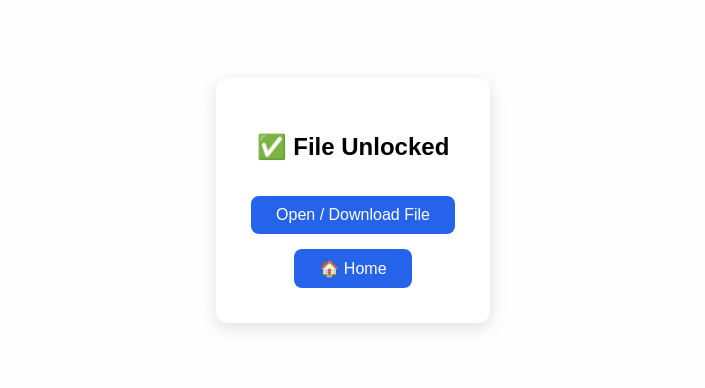
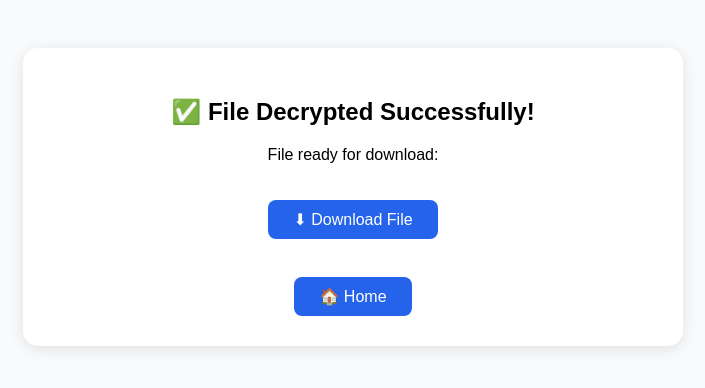
Before and after one commit to Eshwar2-cyber/SmartQr, a Flask app: template templates/decrypted_success.html in a window 1280 px wide. Shown: the top 388 px of the page, without its empty margins (287-992 px from the left). Run offline with Flask 3, Linux system fonts and the light colour scheme; the template is opened without the code that fills it: most values are stand-ins (such as "Sample title", 1, 10 or a date in 2020).

Commit message:
Fix QR final

```diff
--- a/app.py
+++ b/app.py
@@ -1,5 +1,5 @@
-from flask import Flask, render_template, request, send_file, jsonify
-import os, qrcode, base64, time, shutil, json, uuid, hashlib
+from flask import Flask, render_template, request, send_file, jsonify, Response
+import os, qrcode, base64, time, shutil, json, uuid, hashlib, mimetypes
 from werkzeug.utils import secure_filename
 from cryptography.fernet import Fernet
 
@@ -12,19 +12,23 @@ STATIC = os.path.join(BASE, "static")
 QRFOLDER = os.path.join(STATIC, "qrcodes")
 CHUNKS = os.path.join(BASE, "chunks")
 
+# Ensure directories
 for f in [UPLOAD, ENCRYPT, STATIC, QRFOLDER, CHUNKS]:
     os.makedirs(f, exist_ok=True)
 
 PUBLIC = "https://smartqr-oyjd.onrender.com"
 CHUNK_SIZE = 1 * 1024 * 1024  # 1MB
 
+
 def make_key():
     return Fernet.generate_key().decode()
+
 
 def parse_key(k):
     return k.encode()
 
-# ---------- Encryption: streaming Fernet ----------
+
+# ----------- Encryption: Streaming Fernet -----------
 def encrypt_stream(src, dst, key):
     f = Fernet(key)
     with open(src, "rb") as fin, open(dst, "wb") as fout:
@@ -34,15 +38,12 @@ def encrypt_stream(src, dst, key):
                 break
             fout.write(f.encrypt(chunk))
 
+
 def decrypt_stream(src, dst, key):
     f = Fernet(key)
     with open(src, "rb") as fin, open(dst, "wb") as fout:
-        while True:
-            # Fernet writes independent tokens — read until end
-            token = fin.read()
-            if not token:
-                break
-            fout.write(f.decrypt(token))
+        data = fin.read()
+        fout.write(f.decrypt(data))
 
 
 @app.route("/")
@@ -50,7 +51,7 @@ def index():
     return render_template("preview.html")
 
 
-# ---------- Chunk upload (binary safe + resume) ----------
+# -------- Chunk Upload (resume-safe + binary write) --------
 @app.route("/upload_chunk", methods=["POST"])
 def upload_chunk():
     file_id = request.form["file_id"]
@@ -64,9 +65,8 @@ def upload_chunk():
     part_path = os.path.join(folder, f"{index:08d}.part")
 
     if os.path.exists(part_path):
-        return "OK", 200  # resume support
+        return "OK", 200
 
-    # ✅ raw binary write
     chunk.stream.seek(0)
     with open(part_path, "wb") as f:
         shutil.copyfileobj(chunk.stream, f)
@@ -74,6 +74,7 @@ def upload_chunk():
     return "OK", 200
 
 
+# -------- Finish Upload, merge chunks, encrypt --------
 @app.route("/finish_upload")
 def finish_upload():
     file_id = request.args.get("file_id")
@@ -81,12 +82,12 @@ def finish_upload():
     folder = os.path.join(CHUNKS, file_id)
 
     if not os.path.isdir(folder):
-        return jsonify({"status": "error"}), 404
+        return jsonify({"status": "error", "error": "missing chunks"}), 404
 
-    # merge chunks
     final_path = os.path.join(UPLOAD, filename)
     parts = sorted([p for p in os.listdir(folder) if p.endswith(".part")])
 
+    # MERGE
     with open(final_path, "wb") as out:
         for p in parts:
             with open(os.path.join(folder, p), "rb") as ch:
@@ -100,11 +101,11 @@ def finish_upload():
     encrypt_stream(final_path, enc_path, parse_key(key))
     os.remove(final_path)
 
-    # metadata
+    # Save metadata (expiry)
     with open(enc_path + ".meta", "w") as f:
         json.dump({"time": time.time()}, f)
 
-    # Generate QR
+    # Make QR
     qr_name = f"{filename}_qr.png"
     qrcode.make(f"{PUBLIC}/view/{filename}").save(os.path.join(QRFOLDER, qr_name))
 
@@ -117,6 +118,7 @@ def finish_upload():
     })
 
 
+# -------- Success Page --------
 @app.route("/success/<filename>")
 def success(filename):
     filename = secure_filename(filename)
@@ -124,7 +126,6 @@ def success(filename):
     qr_image = f"{filename}_qr.png"
     public_link = f"{PUBLIC}/view/{filename}"
 
-    # expiry
     meta = os.path.join(ENCRYPT, filename + ".meta")
     expires = None
     if os.path.exists(meta):
@@ -142,6 +143,7 @@ def success(filename):
     )
 
 
+# -------- View file page --------
 @app.route("/view/<filename>")
 def view(filename):
     filename = secure_filename(filename)
@@ -155,11 +157,12 @@ def unlock(filename):
     return render_template("unlock.html", filename=secure_filename(filename))
 
 
+# -------- Decrypt file --------
 @app.route("/decrypt/<filename>", methods=["POST"])
 def decrypt(filename):
     filename = secure_filename(filename)
+    enc_path = os.path.join(ENCRYPT, filename)
     key = request.form.get("key")
-    enc_path = os.path.join(ENCRYPT, filename)
 
     if not os.path.exists(enc_path):
         return render_template("404.html")
@@ -175,8 +178,7 @@ def decrypt(filename):
     return render_template("decrypted_success.html", link=f"/uploads/{filename}")
 
 
-from flask import Response
-
+# -------- ✅ UNIVERSAL STREAMING FOR VIDEO, PDF, IMAGES --------
 @app.route("/uploads/<filename>")
 def serve_file(filename):
     filename = secure_filename(filename)
@@ -185,35 +187,45 @@ def serve_file(filename):
     if not os.path.exists(path):
         return render_template("404.html")
 
-    file_size = os.path.getsize(path)
-    range_header = request.headers.get("Range")
+    mimetype = mimetypes.guess_type(path)[0] or "application/octet-stream"
 
-    if range_header:
-        # Parse byte range: "bytes=start-end"
-        range_match = range_header.replace("bytes=", "").split("-")
-        start = int(range_match[0])
-        end = file_size - 1 if range_match[1] == "" else int(range_match[1])
-        length = end - start + 1
+    # ✅ VIDEO STREAMING
+    if mimetype.startswith("video/"):
+        file_size = os.path.getsize(path)
+        range_header = request.headers.get("Range")
 
-        with open(path, "rb") as f:
-            f.seek(start)
-            data = f.read(length)
+        if range_header:
+            bytes_range = range_header.replace("bytes=", "").split("-")
+            start = int(bytes_range[0])
+            end = file_size - 1 if bytes_range[1] == "" else int(bytes_range[1])
+            length = end - start + 1
 
-        rv = Response(data,
-                      206,
-                      mimetype="video/mp4",
-                      content_type="video/mp4",
-                      direct_passthrough=True,
-                      headers={
-            "Content-Range": f"bytes {start}-{end}/{file_size}",
-            "Accept-Ranges": "bytes",
-            "Content-Length": str(length)
-        })
-        return rv
+            with open(path, "rb") as f:
+                f.seek(start)
+                data = f.read(length)
 
-    # If no range header, send whole file
-    return send_file(path, as_attachment=False)
+            return Response(
+                data,
+                206,
+                mimetype=mimetype,
+                headers={
+                    "Content-Range": f"bytes {start}-{end}/{file_size}",
+                    "Accept-Ranges": "bytes",
+                    "Content-Length": str(length)
+                }
+            )
 
+        return Response(
+            open(path, "rb").read(),
+            mimetype=mimetype,
+            headers={
+                "Content-Length": str(file_size),
+                "Accept-Ranges": "bytes"
+            }
+        )
+
+    # ✅ PDF / IMAGE / TXT previews
+    return send_file(path, mimetype=mimetype, as_attachment=False)
 
 
 if __name__ == "__main__":
--- a/templates/decrypted_success.html
+++ b/templates/decrypted_success.html
@@ -1,20 +1,58 @@
 <!DOCTYPE html>
-<html lang="en">
+<html>
 <head>
-<meta charset="UTF-8">
-<title>File Ready</title>
+<title>File Decrypted</title>
 <style>
-  body{text-align:center;background:#fefefe;padding-top:70px;font-family:Arial}
-  .card{background:white;padding:35px;border-radius:12px;display:inline-block;box-shadow:0 5px 18px rgba(0,0,0,.12)}
-  a.btn{background:#2563eb;color:white;padding:10px 25px;border-radius:8px;text-decoration:none;display:inline-block;margin-top:15px}
-  a.btn:hover{background:#1d4ed8}
+body { font-family: Arial; text-align:center; background:#f9fafc; padding:40px; }
+.card{
+  background:white;padding:30px;border-radius:15px;
+  box-shadow:0 3px 15px rgba(0,0,0,0.1);
+  display:inline-block;max-width:600px;width:90%;
+}
+.btn {
+  background:#2563eb;color:white;padding:10px 25px;border-radius:8px;
+  text-decoration:none;display:inline-block;margin-top:20px;
+}
 </style>
 </head>
 <body>
+
 <div class="card">
-  <h2>✅ File Unlocked</h2>
-  <a class="btn" href="{{ link }}" target="_blank">Open / Download File</a><br>
-  <a class="btn" href="/">🏠 Home</a>
+<h2>✅ File Decrypted Successfully!</h2>
+
+<!-- ✅ VIDEO PREVIEW -->
+{% if link.endswith(".mp4") or link.endswith(".mkv") or link.endswith(".mov") or link.endswith(".webm") %}
+  <video controls preload="auto" style="width:95%;border-radius:10px;">
+    <source src="{{ link }}">
+  </video>
+
+<!-- ✅ PDF PREVIEW -->
+{% elif link.endswith(".pdf") %}
+  <iframe src="{{ link }}" style="width:95%;height:600px;border:1px solid #ddd;border-radius:10px;"></iframe>
+
+<!-- ✅ IMAGE PREVIEW -->
+{% elif link.endswith(".png") or link.endswith(".jpg") or link.endswith(".jpeg") %}
+  <img src="{{ link }}" style="width:95%;border-radius:10px;">
+
+<!-- ✅ AUDIO PREVIEW -->
+{% elif link.endswith(".mp3") or link.endswith(".wav") %}
+  <audio controls style="width:95%;">
+    <source src="{{ link }}">
+  </audio>
+
+<!-- ✅ TEXT PREVIEW -->
+{% elif link.endswith(".txt") %}
+  <iframe src="{{ link }}" style="width:95%;height:400px;border:1px solid #ccc;border-radius:10px;"></iframe>
+
+<!-- ✅ OTHER FILES → Download -->
+{% else %}
+  <p>File ready for download:</p>
+{% endif %}
+
+<a class="btn" href="{{ link }}" download>⬇ Download File</a>
+<br><br>
+<a class="btn" href="/">🏠 Home</a>
+
 </div>
 </body>
 </html>
```
